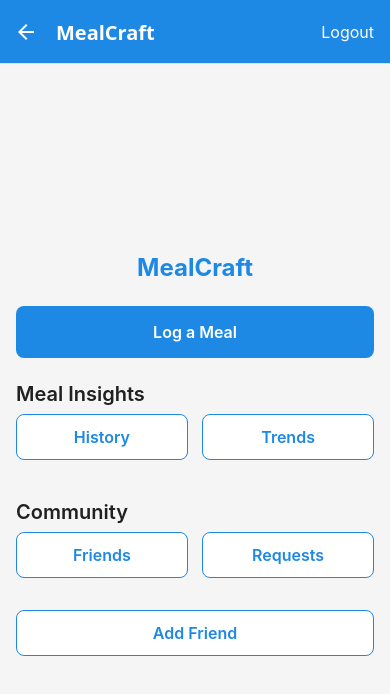
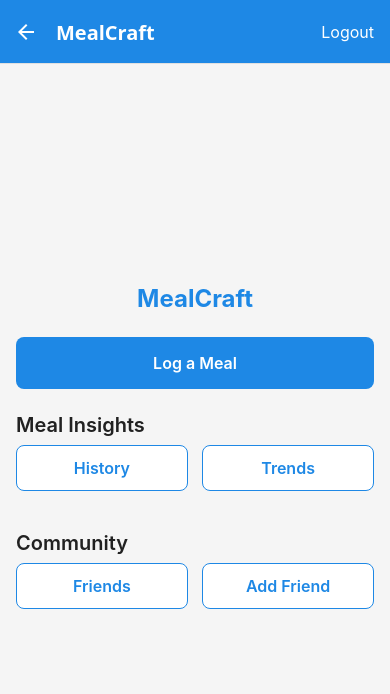
Before and after one commit to JordanTwz/orbital-2025, a React Native app: screen /Home in a window 390 px wide. Shown: the top 694 px of the page. Built offline with nearby package versions, Linux system fonts and the light colour scheme; no server answers.

Commit message:
Improve homescreen UI

```diff
--- a/package.json
+++ b/package.json
@@ -10,6 +10,7 @@
   },
   "dependencies": {
     "@react-native-async-storage/async-storage": "^1.24.0",
+    "@react-native-community/netinfo": "^11.4.1",
     "@react-navigation/material-top-tabs": "^7.3.2",
     "@react-navigation/native": "^7.1.14",
     "@react-navigation/native-stack": "^7.3.21",
@@ -17,6 +18,7 @@
     "dotenv": "^16.5.0",
     "expo": "~53.0.9",
     "expo-image-picker": "~16.1.4",
+    "expo-network": "^7.1.5",
     "expo-status-bar": "~2.2.3",
     "firebase": "^11.9.1",
     "openai": "^4.98.0",
--- a/screens/HomeScreen.tsx
+++ b/screens/HomeScreen.tsx
@@ -58,17 +58,11 @@ export default function HomeScreen({ navigation }: Props) {
           </TouchableOpacity>
           <TouchableOpacity
             style={styles.gridButton}
-            onPress={() => navigation.navigate('Friends')}
+            onPress={() => navigation.navigate('SearchUsers')}
           >
-            <Text style={styles.gridButtonText}>Requests</Text>
+            <Text style={styles.gridButtonText}>Add Friend</Text>
           </TouchableOpacity>
         </View>
-        <TouchableOpacity
-          style={styles.tertiaryButton}
-          onPress={() => navigation.navigate('SearchUsers')}
-        >
-          <Text style={styles.tertiaryButtonText}>Add Friend</Text>
-        </TouchableOpacity>
       </View>
     </SafeAreaView>
   );
@@ -134,20 +128,4 @@ const styles = StyleSheet.create({
     fontSize: AppTheme.typography.body,
     fontWeight: '600',
   },
-  tertiaryButton: {
-    width: '100%',
-    backgroundColor: AppTheme.colors.card,
-    borderWidth: 1,
-    borderColor: AppTheme.colors.primary,
-    paddingVertical: AppTheme.spacing.sm * 1.5,
-    borderRadius: AppTheme.roundness,
-    alignItems: 'center',
-    marginTop: AppTheme.spacing.md,
-    elevation: 1,
-  },
-  tertiaryButtonText: {
-    color: AppTheme.colors.primary,
-    fontSize: AppTheme.typography.body,
-    fontWeight: '600',
-  },
 });
```
Also changed, not shown: 2 other files (tests, documents, lock files or other folders).
